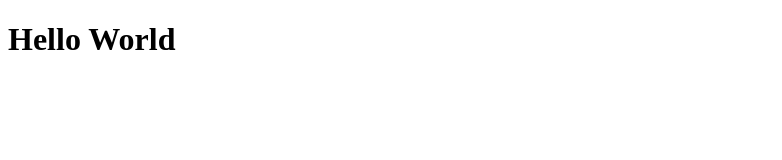
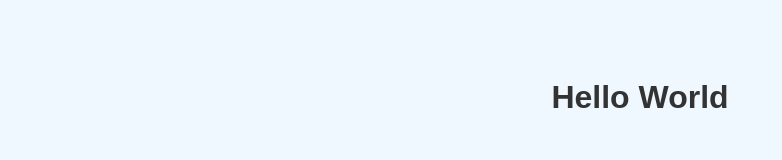
Before and after one commit to TPT-AIML/Ex-5, a plain HTML site: page index.html in a window 1280 px wide. Shown: the whole page, without its empty margins (0-782 px from the left). Drawn offline with Linux system fonts and the light colour scheme.

Commit message:
Update index.html

```diff
--- a/index.html
+++ b/index.html
@@ -1,11 +1,22 @@
-<!DOCTYPEhtml>
-<html>
-  <head>
-    <title>
-      Hello World
-    </title>
-  </head>
-  <body>
-    <h1> Hello World</h1>
-  </body>
+<!DOCTYPE html>
+<html lang="en">
+<head>
+  <meta charset="UTF-8">
+  <meta name="viewport" content="width=device-width, initial-scale=1.0">
+  <title>Hello World</title>
+  <style>
+    body {
+      font-family: Arial, sans-serif;
+      background-color: #f0f8ff;
+      text-align: center;
+      padding-top: 50px;
+    }
+    h1 {
+      color: #333;
+    }
+  </style>
+</head>
+<body>
+  <h1>Hello World</h1>
+</body>
 </html>
```
